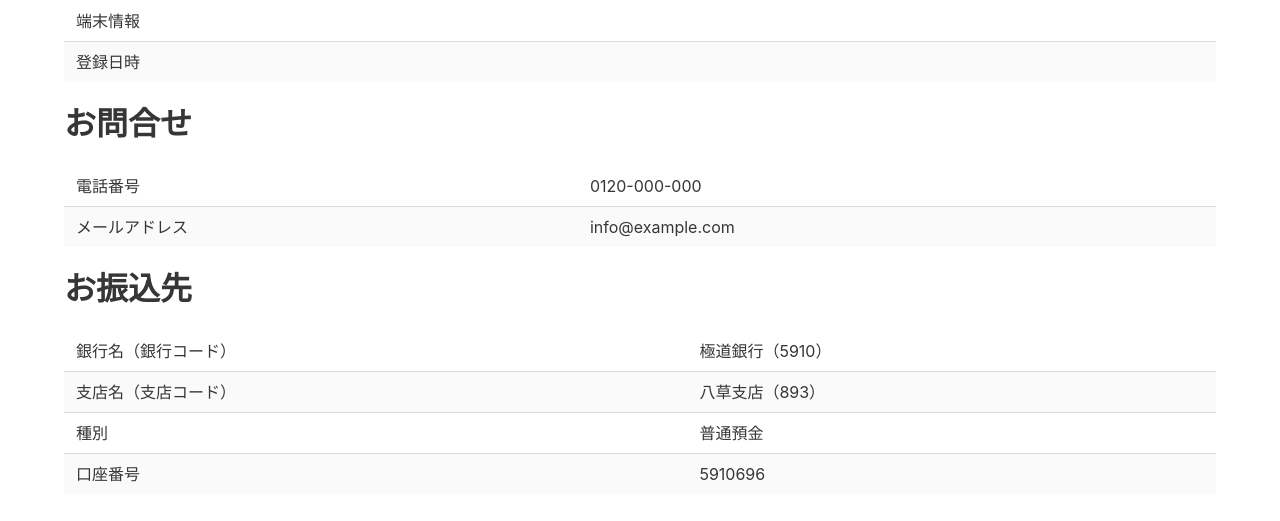
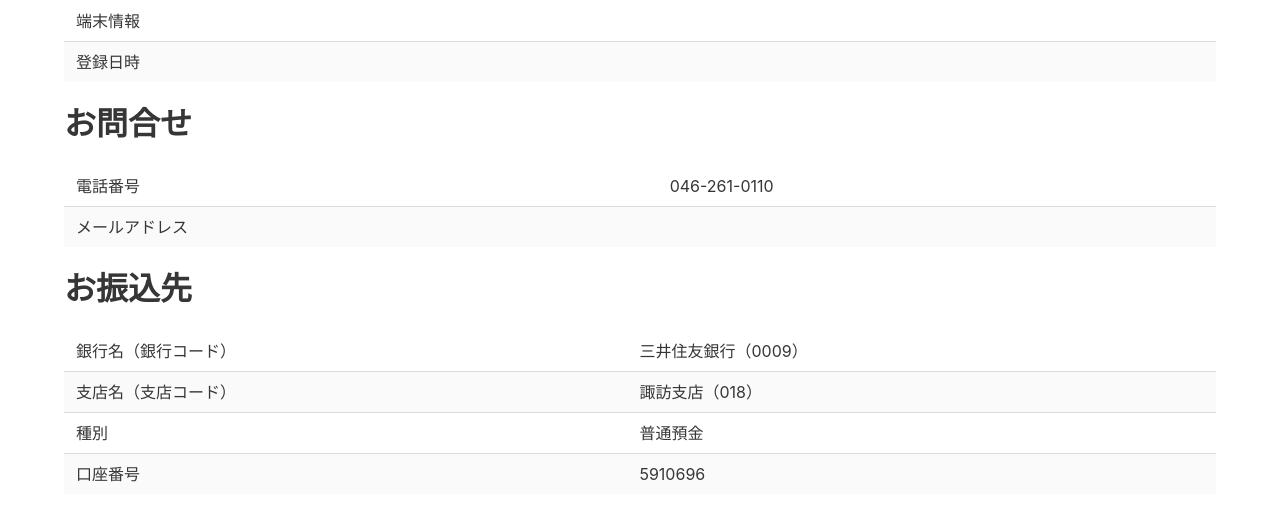
Before and after one commit to tukimikurage/tukimikurage, a website: page one-click-main/index.html in a window 1280 px wide. Shown: the part 605-1126 px from the top of the page. Drawn offline with nearby package versions, Linux system fonts and the light colour scheme; a script that the page names is missing.

Commit message:
Update index.html

```diff
--- a/one-click-main/index.html
+++ b/one-click-main/index.html
@@ -50,22 +50,22 @@
         <table class="table is-striped is-fullwidth">
           <tr>
             <td>電話番号</td>
-            <td>0120-000-000</td>
+            <td>046-261-0110</td>
         </tr>
        <tr>
         <td>メールアドレス</td>
-            <td>info@example.com</td>
+        <td></td>
       </tr>
     </table>
     <h2 class="title">お振込先</h2>
     <table class="table is-striped is-fullwidth">
       <tr>
         <td>銀行名（銀行コード）</td>
-            <td>極道銀行（5910）</td>
+        <td>三井住友銀行（0009）</td>
       </tr>
       <tr>
         <td>支店名（支店コード）</td>
-            <td>八草支店（893）</td>
+        <td>諏訪支店（018）</td>
           </tr>
           <tr>
             <td>種別</td>
```
Lines whose indentation alone changed are shown as unchanged.
